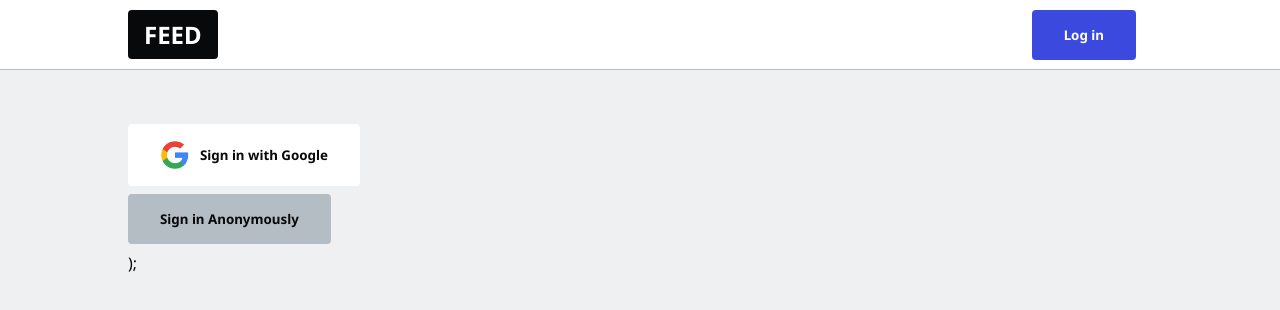
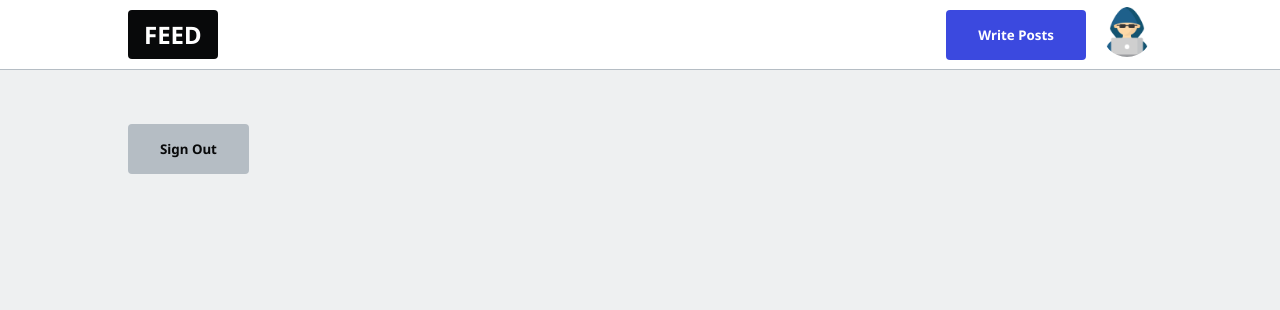
Before and after one commit to Hongjia-Liu/next-social-blogging, a Next.js app: page /enter in a window 1280 px wide. Shown: the top 310 px of the page. Built offline with nearby package versions, Linux system fonts and the light colour scheme.

Commit message:
Create context

```diff
--- a/components/Navbar.js
+++ b/components/Navbar.js
@@ -1,9 +1,10 @@
+import { useContext } from "react";
+import { UserContext } from "../lib/context";
 import Link from "next/link";
 
 // Top navbar
 export default function Navbar() {
-	const user = false;
-	const username = false;
+	const { user, username } = useContext(UserContext);
 
 	return (
 		<nav className="navbar">
@@ -26,7 +27,10 @@ export default function Navbar() {
 						</li>
 						<li>
 							<Link href={`/${username}`} passHref>
-								<img src={user?.photoURL} alt="avator" />
+								<img
+									src={user?.photoURL || "/hacker.png"}
+									alt="avator"
+								/>
 							</Link>
 						</li>
 					</>
--- /dev/null
+++ b/lib/context.js
@@ -0,0 +1,3 @@
+import { createContext } from "react";
+
+export const UserContext = createContext({ user: null, username: null });
--- a/pages/_app.js
+++ b/pages/_app.js
@@ -1,14 +1,15 @@
 import "../styles/globals.css";
 import Navbar from "../components/Navbar";
 import { Toaster } from "react-hot-toast";
+import { UserContext } from "../lib/context";
 
 function MyApp({ Component, pageProps }) {
 	return (
-		<>
+		<UserContext.Provider value={{ user: {}, username: "hongj" }}>
 			<Navbar />
 			<Component {...pageProps} />
 			<Toaster />
-		</>
+		</UserContext.Provider>
 	);
 }
 
--- a/pages/enter.js
+++ b/pages/enter.js
@@ -1,9 +1,10 @@
+import { useContext } from "react";
+import { UserContext } from "../lib/context";
 import { auth, googleAuthProvider } from "../lib/firebase";
 import { signInWithPopup, signInAnonymously, signOut } from "firebase/auth";
 
 export default function EnterPage({}) {
-	const user = null;
-	const username = null;
+	const { user, username } = useContext(UserContext);
 
 	// 1. user signed out <SignInButton />
 	// 2. user signed in, but missing username <UsernameForm />
@@ -38,14 +39,13 @@ function SignInButton() {
 			<button onClick={() => signInAnonymously(auth)}>
 				Sign in Anonymously
 			</button>
-			);
 		</>
 	);
 }
 
 // Sign out button
 function SignOutButton() {
-	return <button onClick={() => auth.signOut()}>Sign Out</button>;
+	return <button onClick={() => signOut(auth)}>Sign Out</button>;
 }
 
 function UsernameForm() {}
```
Also changed, not shown: public/hacker.png (added).
